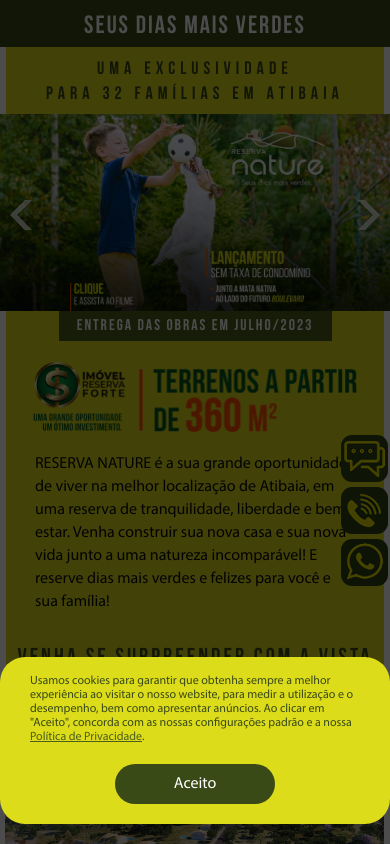
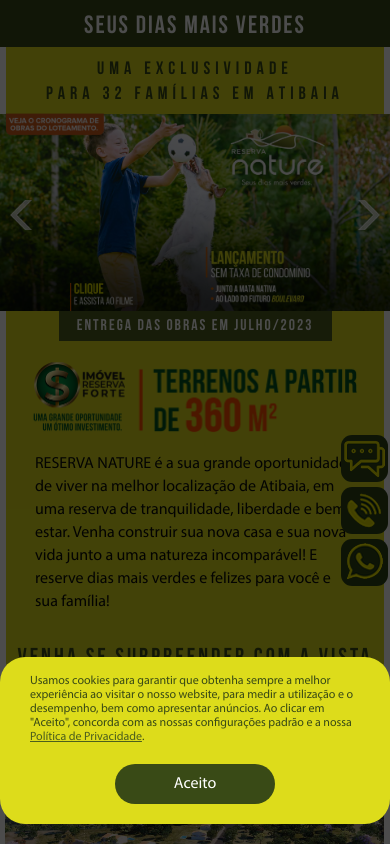
Before and after one commit to paulobaronista/reservanatureatibaia.com.br, a CodeIgniter app: page / in a window 390 px wide. Run offline with CodeIgniter, Linux system fonts and the light colour scheme.

Commit message:
selo de cronograma inserido

```diff
--- a/application/views/contato_insucesso.php
+++ b/application/views/contato_insucesso.php
@@ -32,7 +32,10 @@
                 <img class="img-responsive center-block" src="<?= base_url(); ?>assets/images/galeria/CARROSEL_LP_ELEMENTUM_05.jpg" alt="Reserva Nature Atibaia">
             </div>
         </section>
-        <a href="#" data-toggle="modal" data-target="#modalVideo">
+        <a class="cronograma" target="_blank" href="<?= base_url(); ?>assets/pdf/TELA_CRONOGRAMA_FISICO_NATURE.pdf">
+            <img class="img-responsive" src="<?= base_url(); ?>assets/images/selo-cronograma.png" alt="Cronograma">
+        </a>
+        <a class="filme" href="#" data-toggle="modal" data-target="#modalVideo">
             <img class="img-responsive center-block" src="<?= base_url(); ?>assets/images/filme.png" alt="Filme">
         </a>
     </div>
--- a/application/views/contato_sucesso.php
+++ b/application/views/contato_sucesso.php
@@ -32,7 +32,10 @@
                 <img class="img-responsive center-block" src="<?= base_url(); ?>assets/images/galeria/CARROSEL_LP_ELEMENTUM_05.jpg" alt="Reserva Nature Atibaia">
             </div>
         </section>
-        <a href="#" data-toggle="modal" data-target="#modalVideo">
+        <a class="cronograma" target="_blank" href="<?= base_url(); ?>assets/pdf/TELA_CRONOGRAMA_FISICO_NATURE.pdf">
+            <img class="img-responsive" src="<?= base_url(); ?>assets/images/selo-cronograma.png" alt="Cronograma">
+        </a>
+        <a class="filme" href="#" data-toggle="modal" data-target="#modalVideo">
             <img class="img-responsive center-block" src="<?= base_url(); ?>assets/images/filme.png" alt="Filme">
         </a>
     </div>
--- a/application/views/home_view.php
+++ b/application/views/home_view.php
@@ -32,7 +32,10 @@
                 <img class="img-responsive center-block" src="<?= base_url(); ?>assets/images/galeria/CARROSEL_LP_ELEMENTUM_05.jpg" alt="Reserva Nature Atibaia">
             </div>
         </section>
-        <a href="#" data-toggle="modal" data-target="#modalVideo">
+        <a class="cronograma" target="_blank" href="<?= base_url(); ?>assets/pdf/TELA_CRONOGRAMA_FISICO_NATURE.pdf">
+            <img class="img-responsive" src="<?= base_url(); ?>assets/images/selo-cronograma.png" alt="Cronograma">
+        </a>
+        <a class="filme" href="#" data-toggle="modal" data-target="#modalVideo">
             <img class="img-responsive center-block" src="<?= base_url(); ?>assets/images/filme.png" alt="Filme">
         </a>
     </div>
--- a/assets/css/home.scss
+++ b/assets/css/home.scss
@@ -57,7 +57,14 @@
 .galeria {
     position: relative;
 
-    a {
+    .cronograma {
+        position: absolute;
+        top: -0.2%;
+        left: 5%;
+        right: 78%;
+    }
+
+    .filme {
         position: absolute;
         bottom: 0%;
         left: 18%;
@@ -217,6 +224,14 @@
         }
     }
 
+    .galeria {
+        .cronograma {
+            top: -0.3%;
+            left: 1.2%;
+            right: 73%;
+        }
+    }
+
     .terrenos360 {
         margin-top: -6px;
 
@@ -307,6 +322,12 @@
 
 /* Small */
 @media(min-width:768px) and (max-width:991px) {
+    .galeria {
+        .cronograma {
+            right: 70%;
+        }
+    }
+
     .terrenos360 {
         .faixa-03 {
             width: 59%;
--- a/assets/css/style.css
+++ b/assets/css/style.css
@@ -523,7 +523,14 @@
   position: relative;
 }
 
-.galeria a {
+.galeria .cronograma {
+  position: absolute;
+  top: -0.2%;
+  left: 5%;
+  right: 78%;
+}
+
+.galeria .filme {
   position: absolute;
   bottom: 0%;
   left: 18%;
@@ -677,6 +684,11 @@
     line-height: 25px;
     letter-spacing: 5px;
   }
+  .galeria .cronograma {
+    top: -0.3%;
+    left: 1.2%;
+    right: 73%;
+  }
   .terrenos360 {
     margin-top: -6px;
   }
@@ -750,6 +762,9 @@
 
 /* Small */
 @media (min-width: 768px) and (max-width: 991px) {
+  .galeria .cronograma {
+    right: 70%;
+  }
   .terrenos360 .faixa-03 {
     width: 59%;
   }
```
Also changed, not shown: assets/css/home.css (+16 -1 lines), assets/css/style.scss (line endings or trailing spaces), assets/images/selo-cronograma.png (added), 3 other files.
